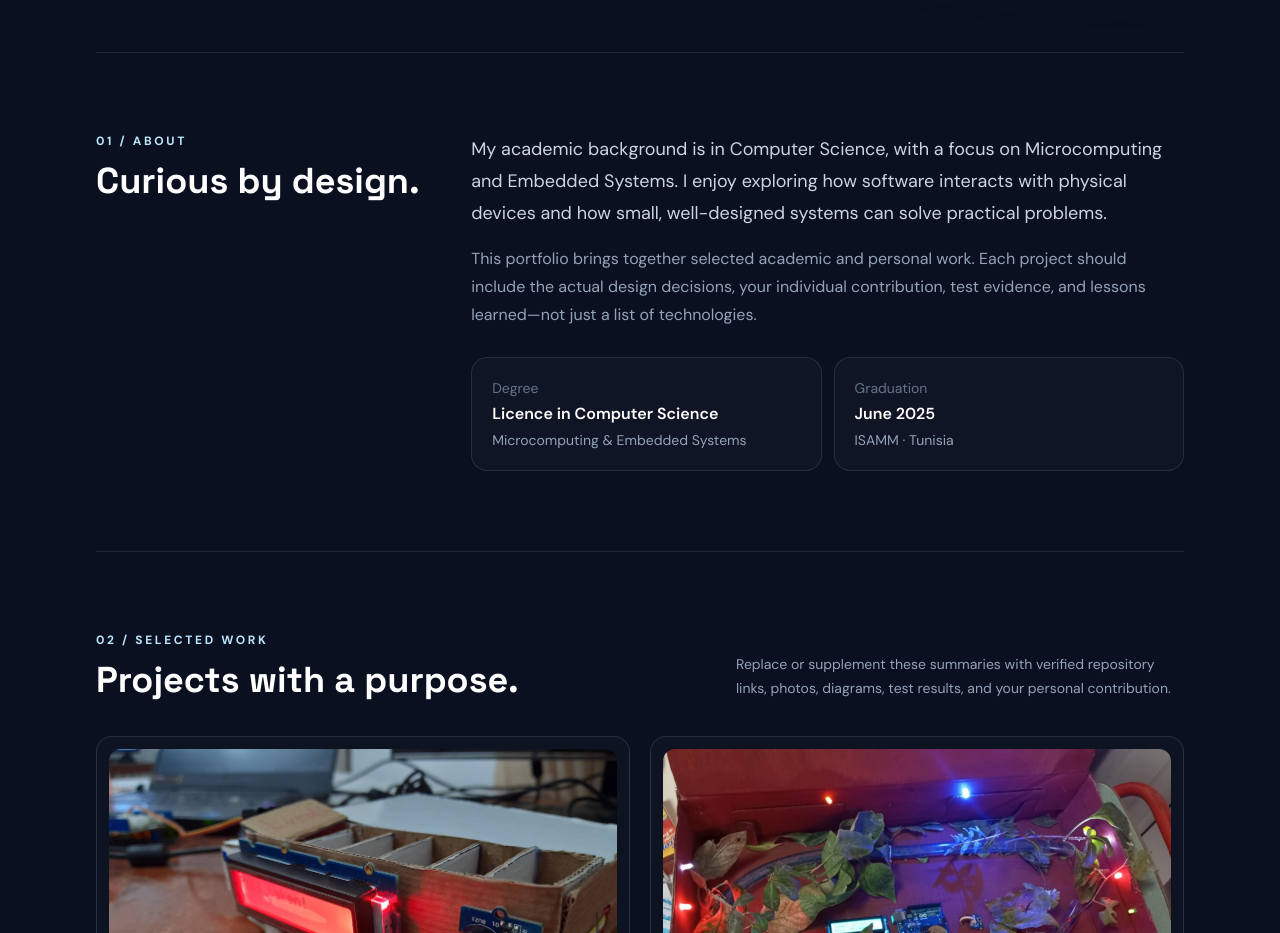
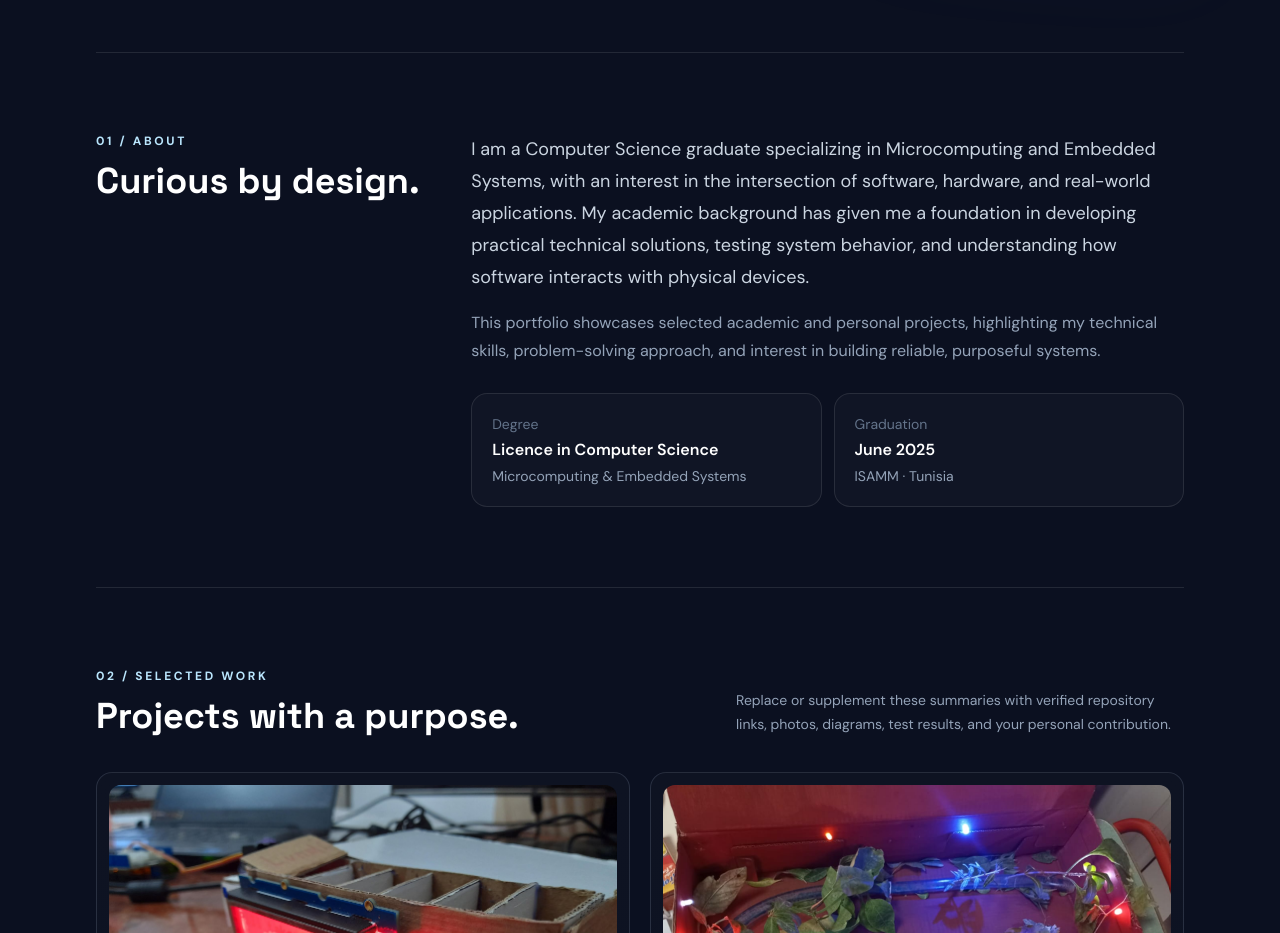
Before and after one commit to Touka-Juini/touka-juini.github.io, a plain HTML site: page index.html in a window 1280 px wide. Shown: the part 800-1733 px from the top of the page. Drawn offline with nearby package versions, Linux system fonts and the light colour scheme.

Commit message:
Revise about section content in index.html
Updated the about section to reflect a more detailed academic background and project showcase.

```diff
--- a/index.html
+++ b/index.html
@@ -139,8 +139,8 @@
       <div class="grid gap-8 md:grid-cols-[.65fr_1.35fr]">
         <div><p class="text-xs font-bold uppercase tracking-[.22em] text-sky-200">01 / About</p><h2 class="mt-3 font-display text-3xl font-bold text-white sm:text-4xl">Curious by design.</h2></div>
         <div class="max-w-3xl">
-          <p class="text-lg leading-8 text-slate-300">My academic background is in Computer Science, with a focus on Microcomputing and Embedded Systems. I enjoy exploring how software interacts with physical devices and how small, well-designed systems can solve practical problems.</p>
-          <p class="mt-4 leading-7 text-slate-400">This portfolio brings together selected academic and personal work. Each project should include the actual design decisions, your individual contribution, test evidence, and lessons learned—not just a list of technologies.</p>
+          <p class="text-lg leading-8 text-slate-300">I am a Computer Science graduate specializing in Microcomputing and Embedded Systems, with an interest in the intersection of software, hardware, and real-world applications. My academic background has given me a foundation in developing practical technical solutions, testing system behavior, and understanding how software interacts with physical devices.</p>
+          <p class="mt-4 leading-7 text-slate-400">This portfolio showcases selected academic and personal projects, highlighting my technical skills, problem-solving approach, and interest in building reliable, purposeful systems.</p>
           <div class="mt-7 grid gap-3 sm:grid-cols-2">
             <div class="rounded-2xl border border-white/10 bg-white/[0.025] p-5"><p class="text-sm text-slate-500">Degree</p><p class="mt-1 font-semibold text-white">Licence in Computer Science</p><p class="mt-1 text-sm text-slate-400">Microcomputing & Embedded Systems</p></div>
             <div class="rounded-2xl border border-white/10 bg-white/[0.025] p-5"><p class="text-sm text-slate-500">Graduation</p><p class="mt-1 font-semibold text-white">June 2025</p><p class="mt-1 text-sm text-slate-400">ISAMM · Tunisia</p></div>
```
